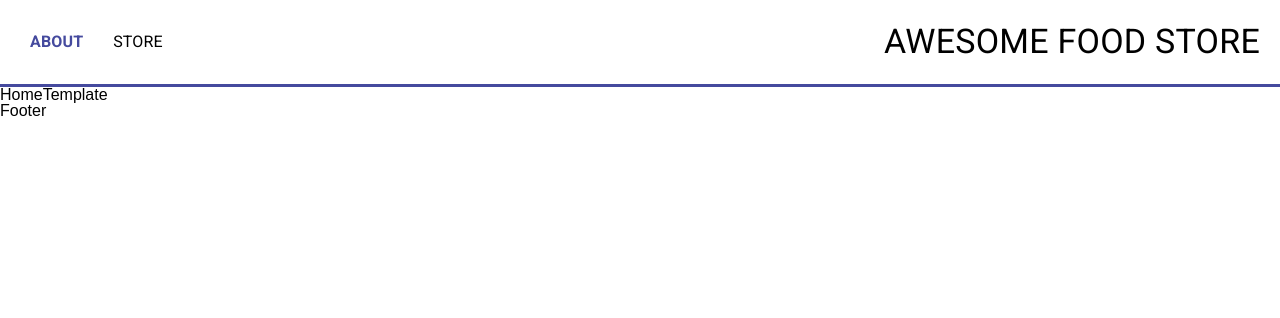
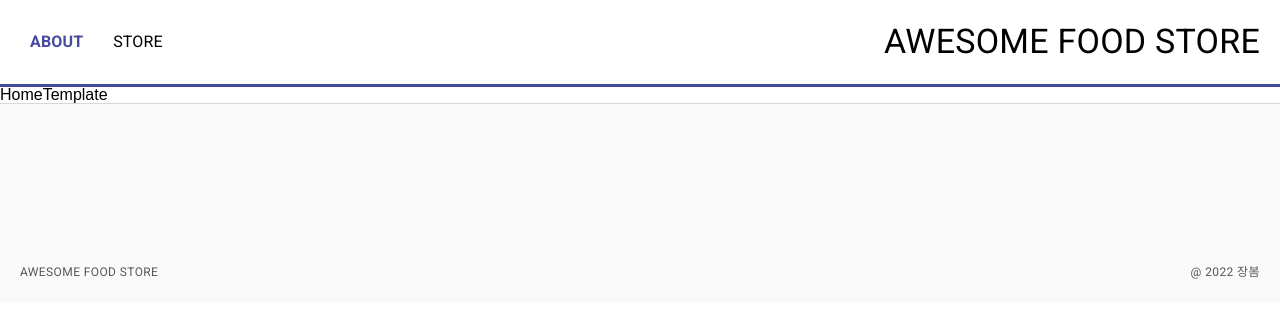
Before and after one commit to spring1826/purpleIO-assignment, a Next.js app: page / in a window 1280 px wide. Shown: the top 318 px of the page. Built offline with nearby package versions, Linux system fonts and the light colour scheme.

Commit message:
feat: add footer

```diff
--- a/components/Footer/Footer.style.ts
+++ b/components/Footer/Footer.style.ts
@@ -1,3 +1,13 @@
 import styled from "styled-components";
 
-export const Wtrapper = styled.div``;
+export const Wtrapper = styled.div`
+  width: 100%;
+  height: 200px;
+  border-top: 1px solid #d8d8d8;
+  padding: 20px;
+  color: #585858;
+  display: flex;
+  align-items: flex-end;
+  justify-content: space-between;
+  background-color: #fafafa;
+`;
--- a/components/Footer/Footer.tsx
+++ b/components/Footer/Footer.tsx
@@ -1,7 +1,14 @@
+import { Typography } from "@mui/material";
 import * as S from "./Footer.style";
 
 interface FooterProps {}
 
 export const Footer: React.FC<FooterProps> = (props) => {
-  return <S.Wtrapper>Footer</S.Wtrapper>;
+  // TODO: 시간 여유 된다면 git, blog, email, tel 추가하기, 이력서 링크!!
+  return (
+    <S.Wtrapper>
+      <Typography variant="caption">AWESOME FOOD STORE</Typography>
+      <Typography variant="caption">{`@ ${new Date().getFullYear()} 장봄`}</Typography>
+    </S.Wtrapper>
+  );
 };
```
